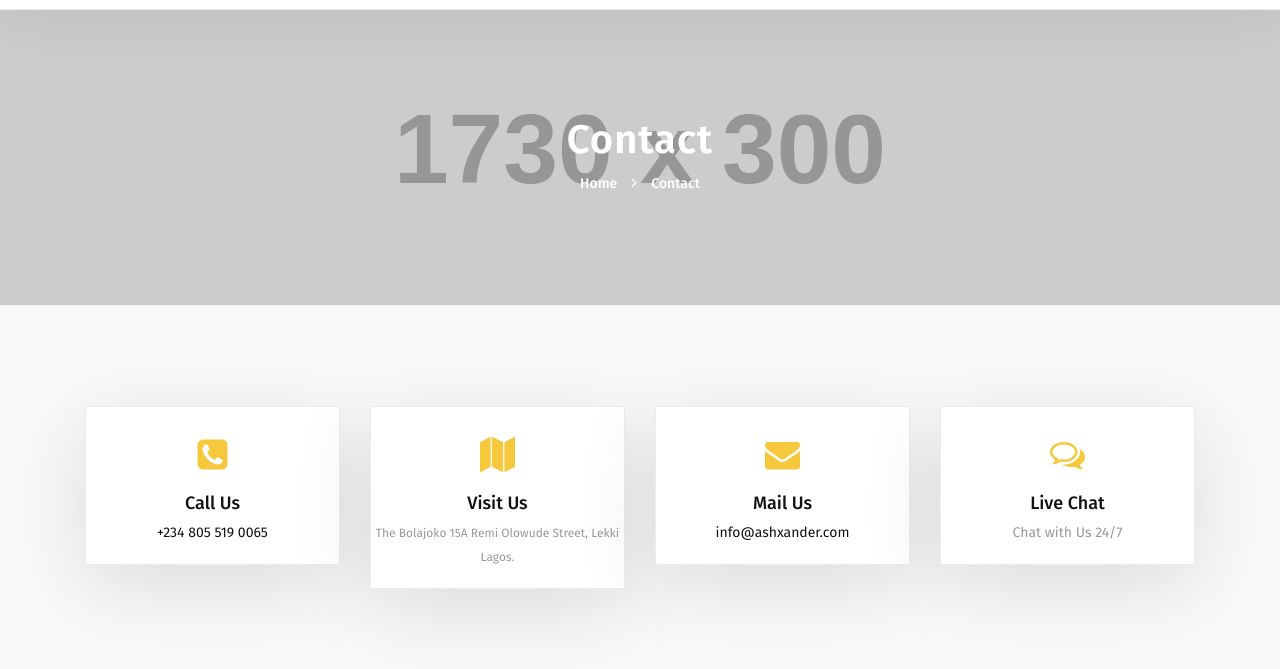
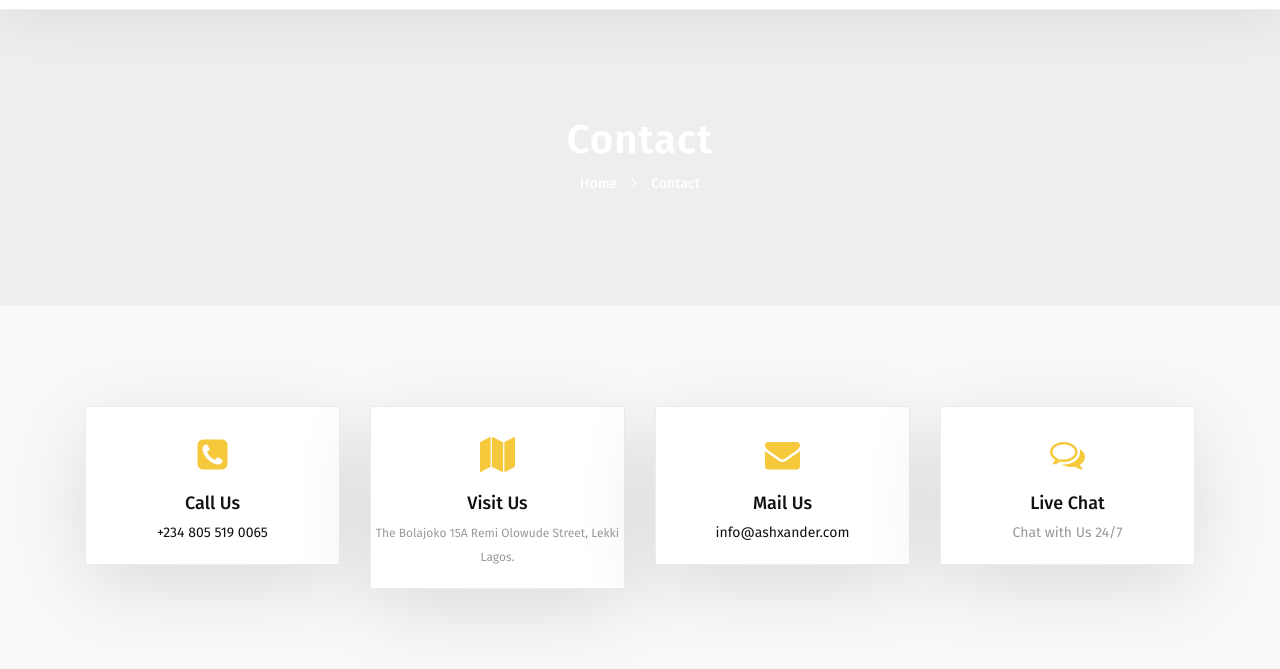
Before and after one commit to Yemsquare/ashxanderweb, a plain HTML site: page contact-2.html in a window 1280 px wide. Shown: the part 131-800 px from the top of the page. Drawn offline with Linux system fonts and the light colour scheme; placeholder pictures from the web are drawn by us; a script that the page names is missing.

Commit message:
contact page

```diff
--- a/contact-2.html
+++ b/contact-2.html
@@ -116,7 +116,7 @@
 
 
 <!-- Page Title START -->
-<div class="page-title-section" style="background-image: url(http://via.placeholder.com/1730x300);">
+<div class="page-title-section" style="background-image: url());">
   <div class="container">
     <h1>Contact</h1>
     <ul>
```
